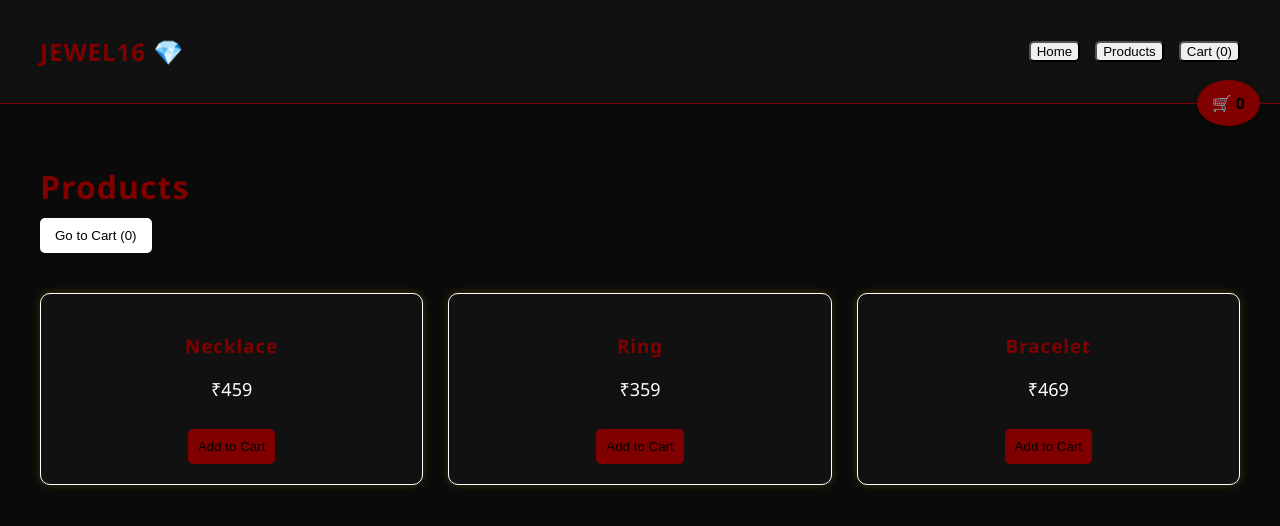
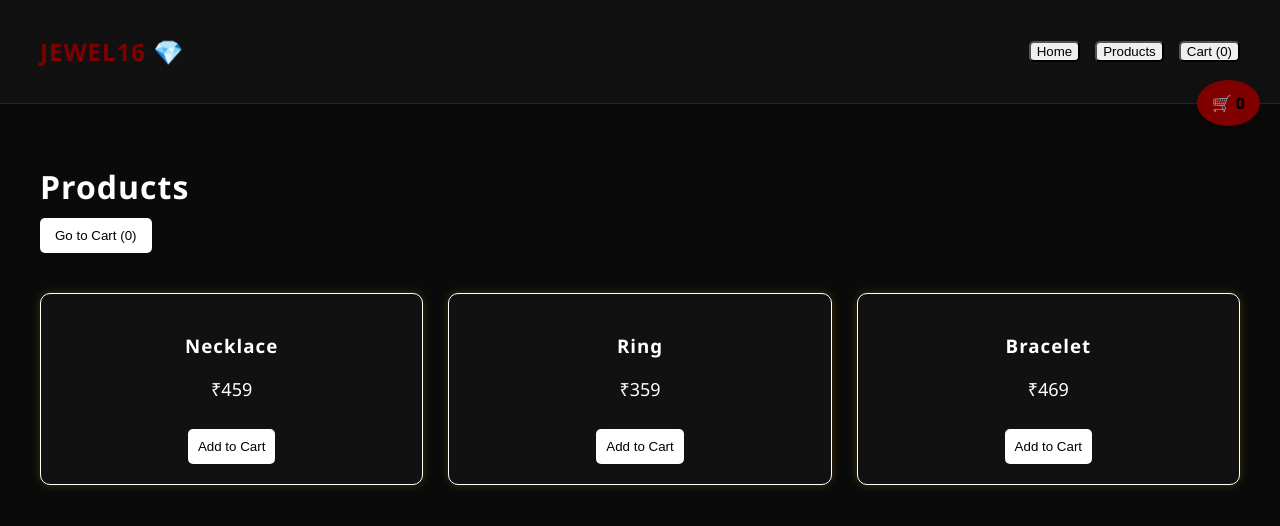
Before and after one commit to mithzz2006-a11y/jewel16-website, a React (Vite) app: page / in a window 1280 px wide. Both pictures are taken after a click on the button "Products". Shown: the top 526 px of the page. Built offline with nearby package versions, Linux system fonts and the light colour scheme.

Commit message:
Update Products.jsx

```diff
--- a/src/pages/Products.jsx
+++ b/src/pages/Products.jsx
@@ -10,7 +10,7 @@ export default function Products({ cart, setCart, setPage }) {
   };
 
   return (
-    <div style={{ background: "#0a0a0a", color: "maroon", padding: "40px" }}>
+    <div style={{ background: "#0a0a0a", color: "white", padding: "40px" }}>
       <h1 style={{ marginBottom: "10px" }}>Products</h1>
 
       <button
@@ -67,7 +67,7 @@ export default function Products({ cart, setCart, setPage }) {
               style={{
                 marginTop: "10px",
                 padding: "10px",
-                background: "maroon",
+                background: "white",
                 color: "black",
                 border: "none",
                 cursor: "pointer",
```
